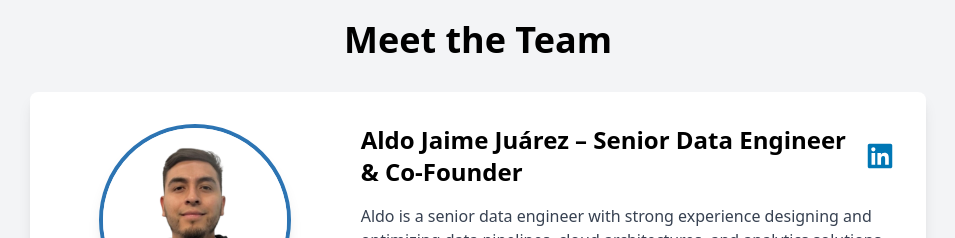
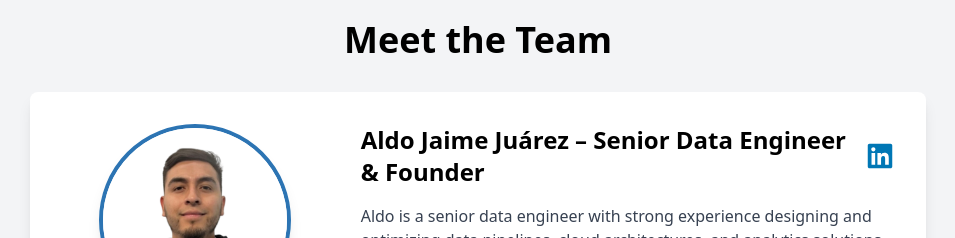
Before and after one commit to aldojaimejuarez/coralytica, a React (Vite) app: page / in a window 1280 px wide. Shown: the part 3300-3538 px from the top of the page, without its empty margins (162-1117 px from the left). Built offline with nearby package versions, Linux system fonts and the light colour scheme.

Commit message:
change aldo title

```diff
--- a/src/App.jsx
+++ b/src/App.jsx
@@ -498,7 +498,7 @@ function HomePage() {
                   <div className="w-48 h-48 rounded-full overflow-hidden border-4 border-accent shadow-lg">
                     <img
                       src="/images/aldo-jaime-juarez.jpg"
-                      alt="Aldo Jaime Juárez - Senior Data Engineer & Co-Founder"
+                      alt="Aldo Jaime Juárez - Senior Data Engineer & Founder"
                       className="w-full h-full object-cover"
                     />
                   </div>
@@ -507,7 +507,7 @@ function HomePage() {
                 {/* Founder Info */}
                 <div className="md:w-2/3">
                   <div className="flex flex-col md:flex-row justify-between items-start md:items-center mb-4">
-                    <h3 className="text-2xl font-bold">Aldo Jaime Juárez – Senior Data Engineer & Co-Founder</h3>
+                    <h3 className="text-2xl font-bold">Aldo Jaime Juárez – Senior Data Engineer & Founder</h3>
                     <a
                       href="https://www.linkedin.com/in/aldo-jaime-ju%C3%A1rez-269997114/"
                       target="_blank"
```
